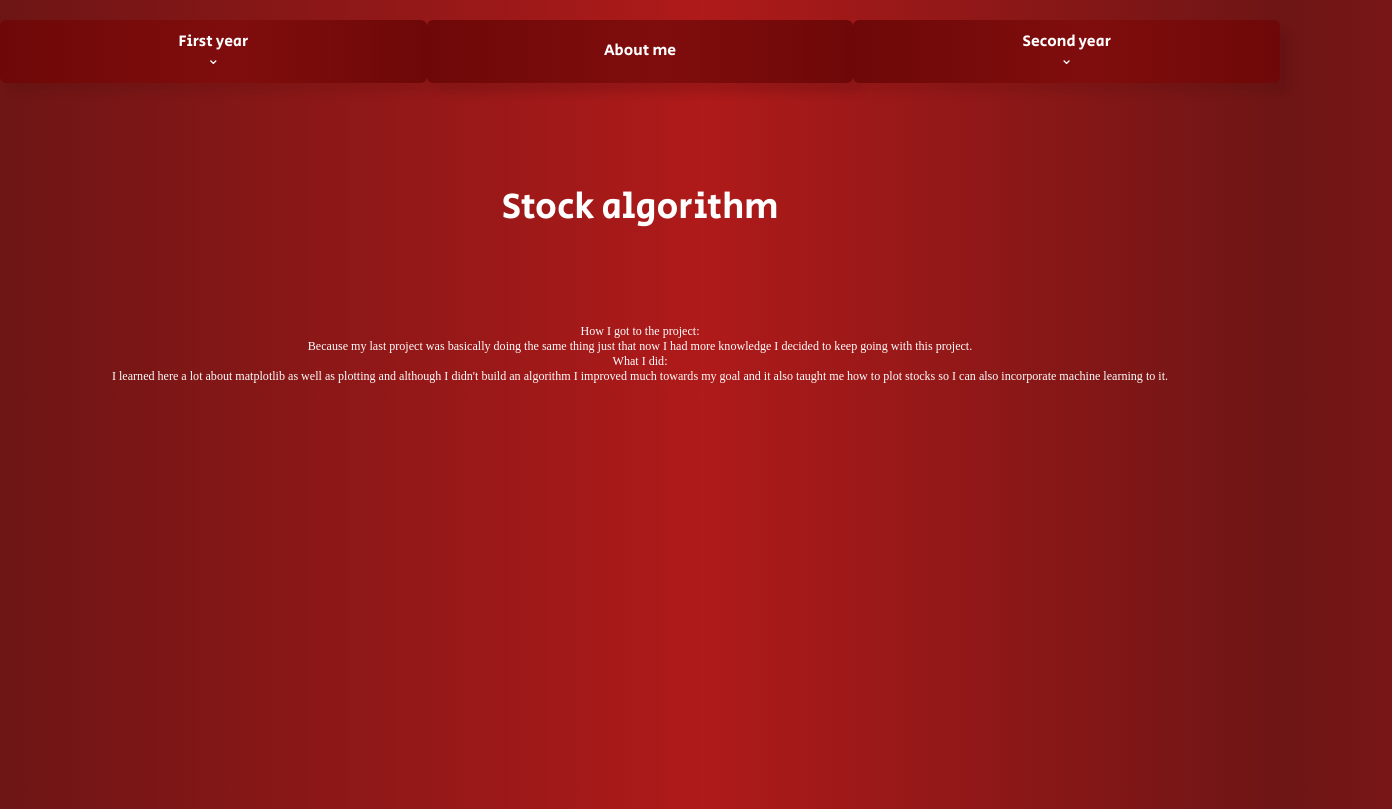
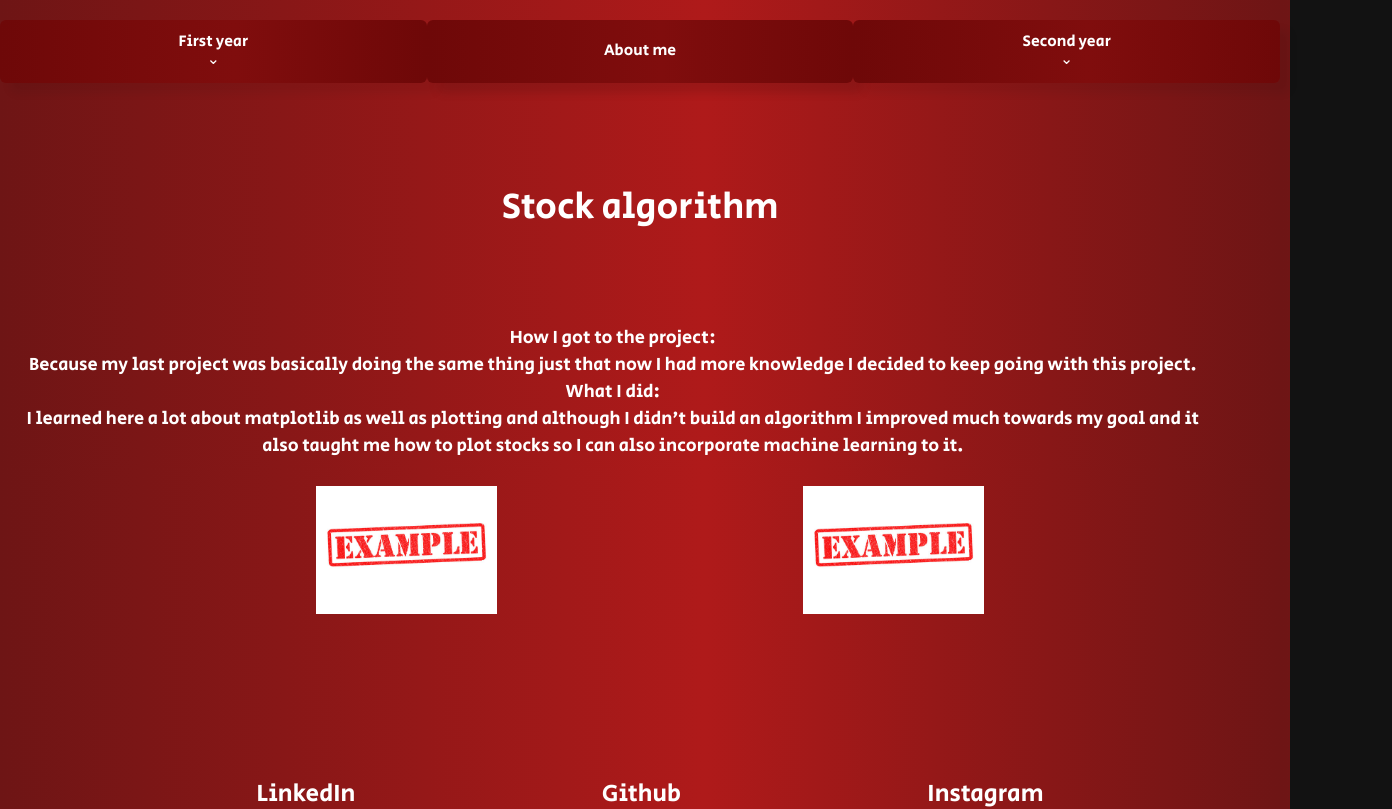
Before and after one commit to UnmatchedPerspicacious/pol-eshel_red, a Next.js app: page /projects/second_year/winter in a window 1280 px wide. Shown: the top 809 px of the page, 1392 px wide, since content can reach past the window. Built offline with nearby package versions, Linux system fonts and the light colour scheme.

Commit message:
Update page.tsx
changed it to the format it is on my localhost

```diff
--- a/app/projects/second_year/winter/page.tsx
+++ b/app/projects/second_year/winter/page.tsx
@@ -1,32 +1,35 @@
 import example from './example_img.jpg';
 import Image from "next/image"
 import Link from "next/link";
-import React from 'react';
 
 export default function Page() {
   return (
     <div className="container">
       <h1 className="head">Stock algorithm</h1>
-      <p className="description"/>
+      <p className="description">
         How I got to the project:
-        <br/>
+        <br />
         Because my last project was basically doing the same thing just that now I had more knowledge I decided to keep going with this project.
-        <br/>
+        <br />
         What I did:
-        <br/>
+        <br />
         I learned here a lot about matplotlib as well as plotting and although I didn&apos;t build an algorithm I improved much towards my goal and it also taught me how to plot stocks so I can also incorporate machine learning to it.
-      <p/>
+      </p>
+      <div className="images">
+        <div className="image-container">
+          <Image className="image" src={example} alt="" />
+        </div>
+        <div className="image-container">
+          <Image className="image" src={example} alt="" />
+        </div>
         <ul className="linksprj">
           <li className="linkprj">
             <Link href={"https://www.linkedin.com/feed/"}>LinkedIn</Link>
           </li>
-          <li className="linkprj">
-            <Link href={"https://github.com/UnmatchedPerspicacious"}>Github</Link>
-          </li>
-          <li className="linkprj">
-            <Link href={"https://www.instagram.com/eshesthenics/"}>Instagram</Link>
-          </li>
+          <li className="linkprj"><Link href={"https://github.com/UnmatchedPerspicacious"}>Github</Link></li>
+          <li className="linkprj"><Link href={"https://www.instagram.com/eshesthenics/"}>Instagram</Link></li>
         </ul>
+      </div>
     </div>
   );
 }
```
